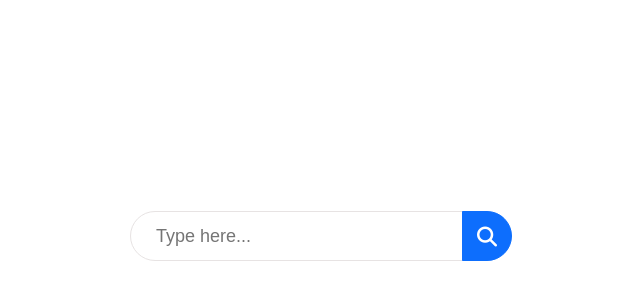
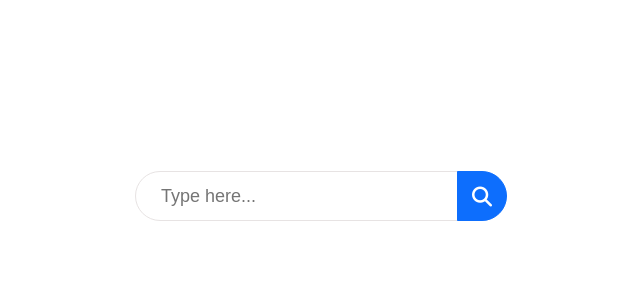
Before and after one commit to arjun6757/minimal-homepage, a plain HTML site: page index.html in a window 1280 px wide. Shown: the part 164-464 px from the top of the page, without its empty margins (320-960 px from the left). Drawn offline with Linux system fonts and the light colour scheme.

Commit message:
Changed the title, view-height and min width

```diff
--- a/index.html
+++ b/index.html
@@ -3,7 +3,7 @@
 <head>
     <meta charset="UTF-8">
     <meta name="viewport" content="width=device-width, initial-scale=1.0">
-    <title>Customized Searchbar</title>
+    <title>Homepage</title>
     <link rel="stylesheet" href="./style.css">
     <link rel="stylesheet" href="https://cdnjs.cloudflare.com/ajax/libs/font-awesome/6.5.2/css/all.min.css">
 
--- a/style.css
+++ b/style.css
@@ -6,7 +6,7 @@
 }
 
 body{
-    height: 100vh;
+    height: 90vh;
     width: 100%;
     /* background: #202020; */
     display: flex;
@@ -23,7 +23,7 @@ body{
 .box .search-bar{
     position: relative;
     height: 50px;
-    max-width: 380px;
+    max-width: 370px;
     /* background: black; */
     margin: auto;
     border-radius: 25px;
```
